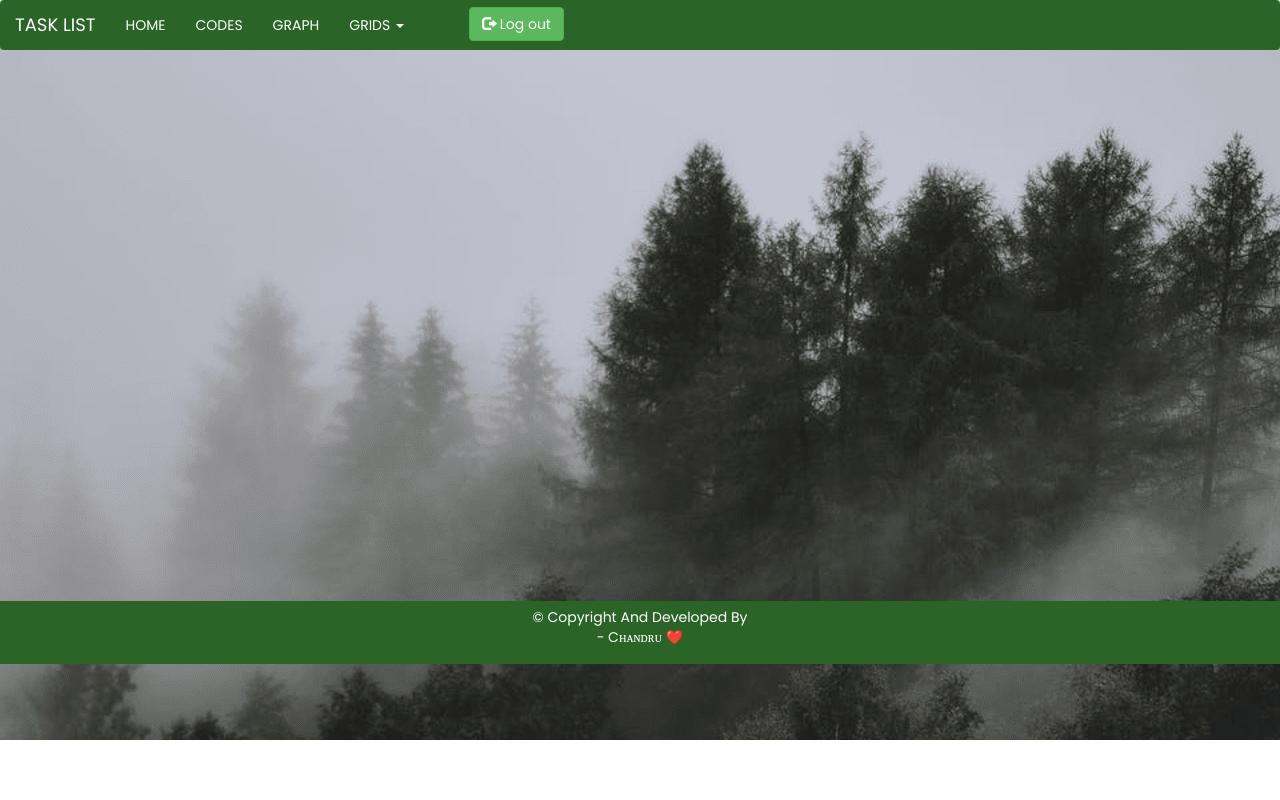
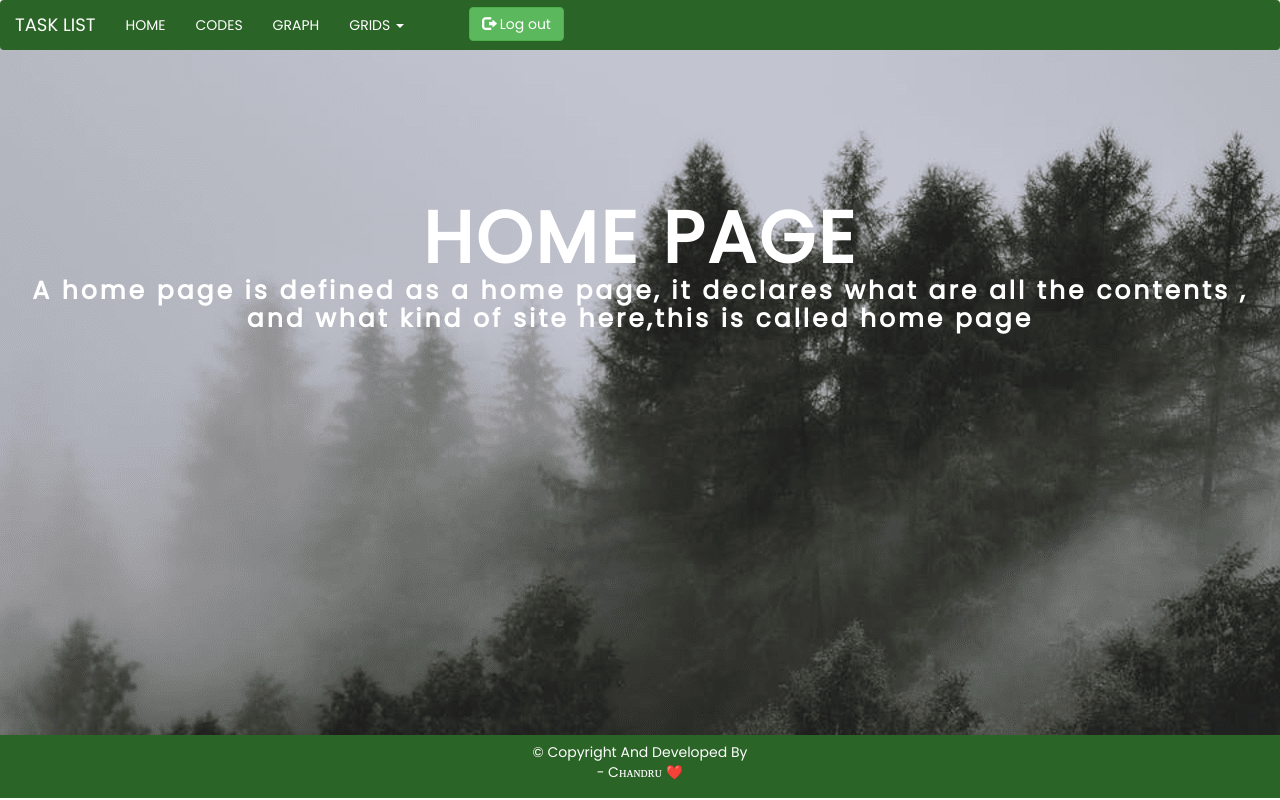
Before and after one commit to Developer77-Chandru/graph-bar, a plain HTML site: page home.html in a window 1280 px wide. Drawn offline with nearby package versions, Linux system fonts and the light colour scheme.

Commit message:
Update home.html

```diff
--- a/home.html
+++ b/home.html
@@ -107,9 +107,10 @@ footer{
       </nav>
 
       <div class="lap">
-        <h1 id="home" class="text-center">
-          <p id="para" ></p>
+        <h1 id="home" class="text-center">HOME PAGE
+          <p id="para" >A home page is defined as a home page, it declares what are all the contents , and what kind of site here,this is called home page</p>
         </h1>
+
 
      <footer>
 
```
